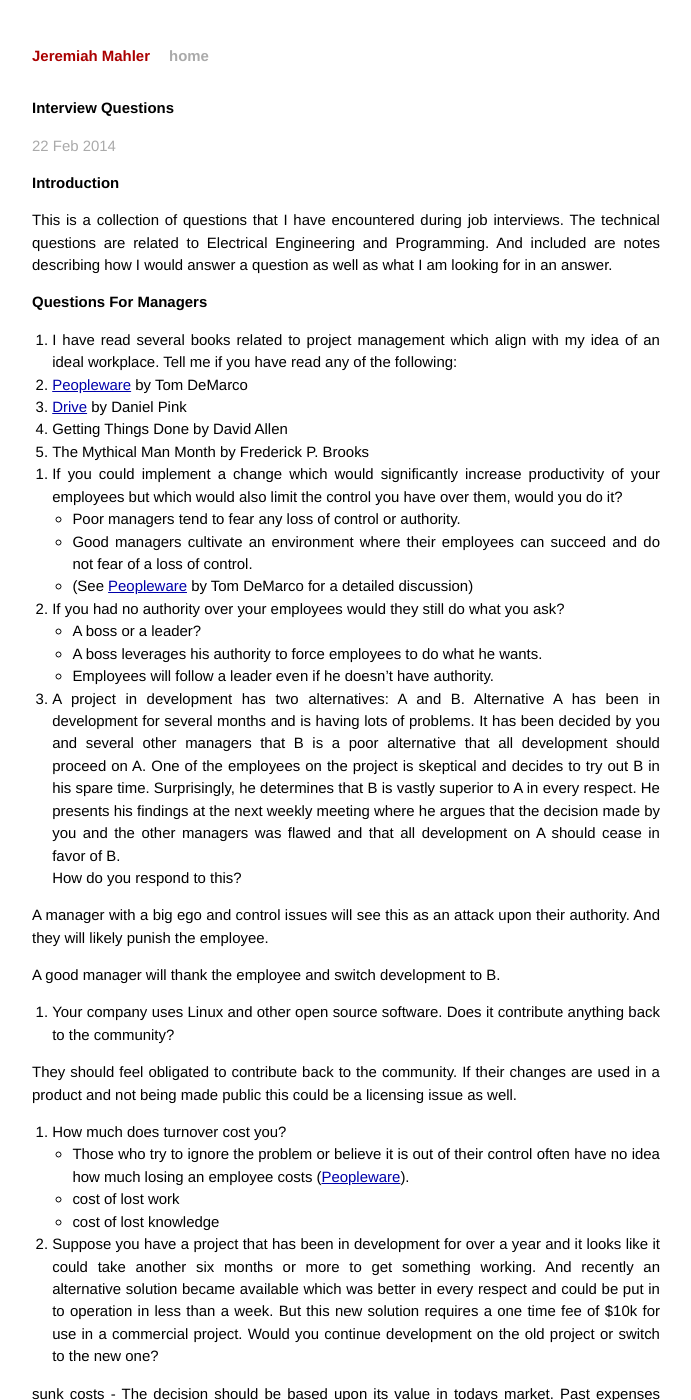
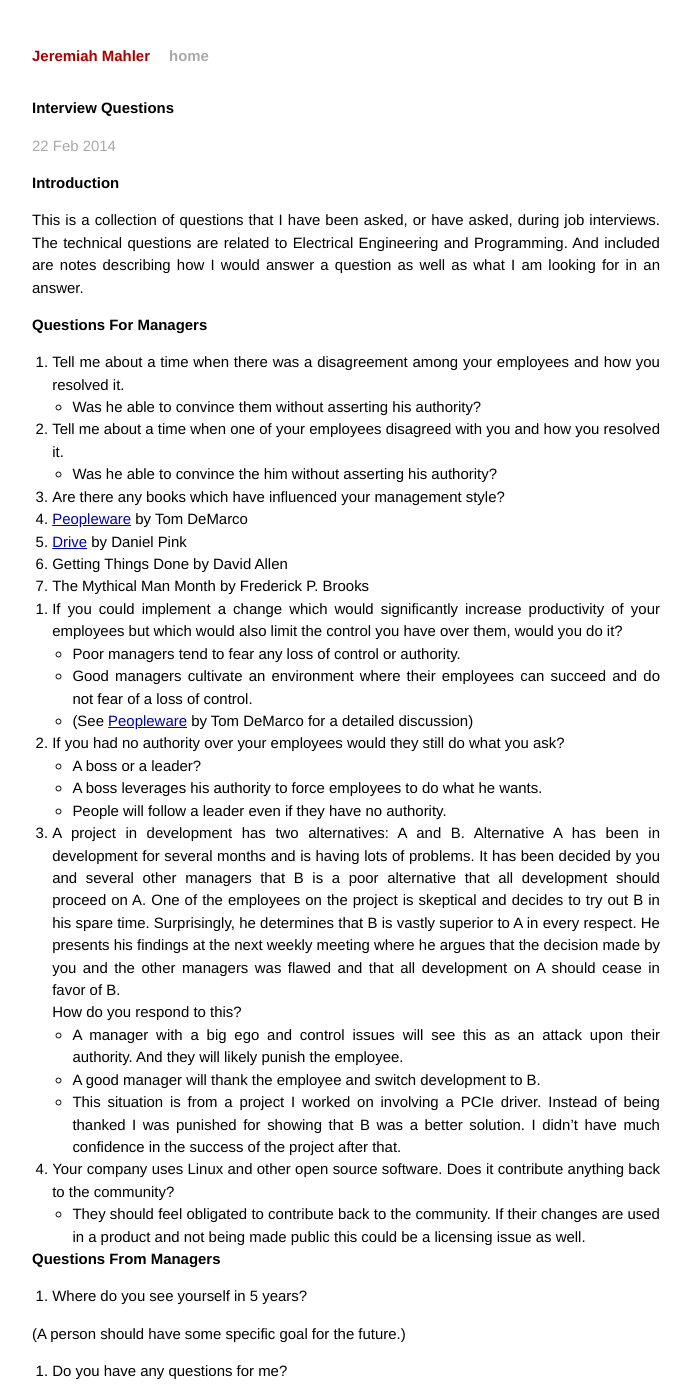
Before and after one commit to jmahler/jmahler.github.io, a Jekyll site: the page built from _posts/2014-02-22-interview_questions.md, in a window 1280 px wide and 1400 px high. Shown: the whole window, without its empty margins (294-985 px from the left). Built offline with Jekyll 4.4.1, drawn with Linux system fonts in a browser that asks for light colours; Markdown is read by kramdown in place of the engine named in the settings; some of the changed text lies outside the part shown.

Commit message:
revised interview questions
Removed several duplicate topics and mediocre questions.
General cleanup and simplification of questions.

```diff
--- a/_posts/2014-02-22-interview_questions.md
+++ b/_posts/2014-02-22-interview_questions.md
@@ -8,16 +8,23 @@
 
 # Introduction
 
-This is a collection of questions that I have encountered during job interviews.
+This is a collection of questions that I have been asked, or have asked,
+during job interviews.
 The technical questions are related to Electrical Engineering and Programming.
 And included are notes describing how I would answer a question as
 well as what I am looking for in an answer.
 
 # Questions For Managers
 
-1. I have read several books related to project management which align
-with my idea of an ideal workplace.  Tell me if you have read any of
-the following:
+1. Tell me about a time when there was a disagreement among your employees
+and how you resolved it.
+  - Was he able to convince them without asserting his authority?
+
+1. Tell me about a time when one of your employees disagreed with you
+and how you resolved it.
+  - Was he able to convince the him without asserting his authority?
+
+1. Are there any books which have influenced your management style?
   1. [Peopleware][pw] by Tom DeMarco
   1. [Drive][drv] by Daniel Pink
   1. Getting Things Done by David Allen
@@ -38,7 +45,7 @@
 you ask?
   - A boss or a leader?
   - A boss leverages his authority to force employees to do what he wants.
-  - Employees will follow a leader even if he doesn't have authority.
+  - People will follow a leader even if they have no authority.
 
 1. A project in development has two alternatives: A and B.
 Alternative A has been in development for several months and is having
@@ -52,43 +59,19 @@
 managers was flawed and that all development on A should
 cease in favor of B.<br>
 How do you respond to this?
-
-  A manager with a big ego and control issues will see this as an attack
-  upon their authority.  And they will likely punish the employee.
-
-  A good manager will thank the employee and switch development to B.
+  - A manager with a big ego and control issues will see this as an attack
+    upon their authority.  And they will likely punish the employee.
+  - A good manager will thank the employee and switch development to B.
+  - This situation is from a project I worked on involving a PCIe driver.
+    Instead of being thanked I was punished for showing that B was a better
+    solution.  I didn't have much confidence in the success of the project
+    after that.
 
 1. Your company uses Linux and other open source software.
 Does it contribute anything back to the community?
-
-  They should feel obligated to contribute back to the community.
+  - They should feel obligated to contribute back to the community.
   If their changes are used in a product and not being made public this
   could be a licensing issue as well.
-
-1. How much does turnover cost you?
-  - Those who try to ignore the problem or believe it is out
-	of their control often have no idea how much losing an employee costs
-	([Peopleware][pw]).
-  - cost of lost work
-  - cost of lost knowledge
-
-1. Suppose you have a project that has been in development for over
-a year and it looks like it could take another six months or more
-to get something working.
-And recently an alternative solution became available which was better in
-every respect and could be put in to operation in less than a week.
-But this new solution requires a one time fee of $10k for use in a
-commercial project.
-Would you continue development on the old project or switch to the new one?
-
-  sunk costs - The decision should be based upon its value in todays
-  market.  Past expenses should not influence the decision.
-
-1. In Engineering there are going to be disagreements about how things
-should be done.  Tell me about a time when one of your employees
-disagreed with you.
-  - If he had to assert his authority this a red flag that they are
-  a boss and not a leader.
 
 # Questions From Managers
 
@@ -146,24 +129,31 @@
   during module insertion.
   This is the one place where a goto is acceptable.
 
+1. If your manager had no authority to fire you would you still do what he
+asks?
+  - A boss or a leader?
+
 1. You are writing a program to interface the PCIe bus and you have two
 design alternatives.  The first transfers the data to a shared
 buffer in memory.  The second uses a file and data is read in from a
 file handle.  The fastest solution is the preferred one.  Which do you choose?
-
-  "Premature optimization is the root of all evil." - Donald Knuth
-
-  Without profiling the program it is unknown whether either of these
+  - "Premature optimization is the root of all evil." - Donald Knuth
+  - Without profiling the program it is unknown whether either of these
   choices would make any difference.  The bottle neck might be somewhere
   else entirely in which case this optimization would be a waste to time.
-
-  Programs should be written to maximize maintainability first.
+  - Programs should be written to maximize maintainability first.
   Then, only after profiling the code, should optimization be performed.
+  - This situation is from a project I worked on involving a PCIe driver.
+  The shared buffer solution was assumed to be fastest and so the alternative
+  was not considered.  But it was also bug ridden,
+  unreliable and hard to maintain.  I showed that the solution using
+  file handles very fast, reliable and easy to use.
+  Unfortunately, due to the stubbornness of one of the managers, the project
+  continued with the inferior solution.
 
 1. If you started working on program and they used tabs but you use spaces,
 what would you do?
-
-  You should follow whichever convention your work specifies or whatever
+  - You should follow whichever convention your work specifies or whatever
   the majority of this code is already using.
 
 1. In Engineering there are going to be disagreements about how things
@@ -172,16 +162,15 @@
   - Did his manager assert his authority to get him to do something he
   did not agree with?
 
+1. What is a guaranteed way to offend a programmer?
+  - Rewrite all their code.
+
 # Questions For Others, General
 
-1. What is a guaranteed way to offend a programmer?
-
-  Rewrite all their code.
+1. What is a typical day for you like?
 
 1. What surprised you the most about working here that you did
 not anticipate before you were hired?
-
-1. What is a typical day for you like?
 
 1. Are you allowed any time to work on your own ideas?
 
@@ -196,19 +185,12 @@
 As you are leaving work you over hear your "favorite" employee struggling
 with a problem.  And it happens to be on a topic you know very well.<br>
 Do you stop and help or do you leave for dinner?
-
-  It is tempting to want to punish those who have unjustifiably punished you.
-  But this is almost always a no win situation.
-
-  Stopping to help would be a nice gesture which could help mend the
-  relationship between you and him.
-
-  And if it appears that the problem will take some time to resolve you could
+  - It is tempting to want to punish those who have unjustifiably punished you
+  but this is always a no win situation.
+  - Stopping to help would be a nice gesture which could help mend the
+  relationship.
+  - If it appears that the problem will take some time to resolve you could
   offer to meet with him in the morning, so you won't be late for dinner.
-
-1. If your manager had no authority to fire you would you still do what he
-asks?
-  - A boss or a leader?
 
 # Questions From Recruiters
 
```
